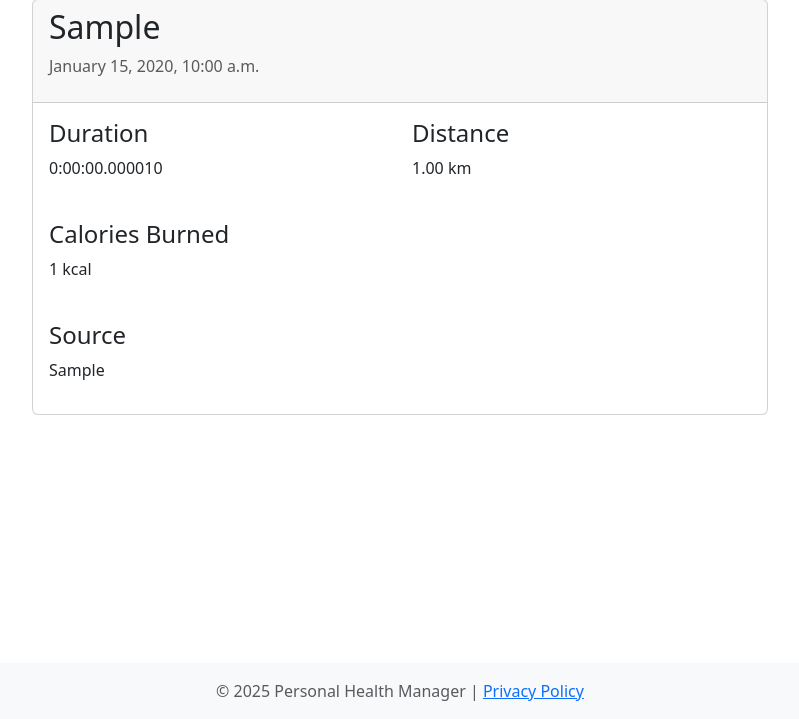
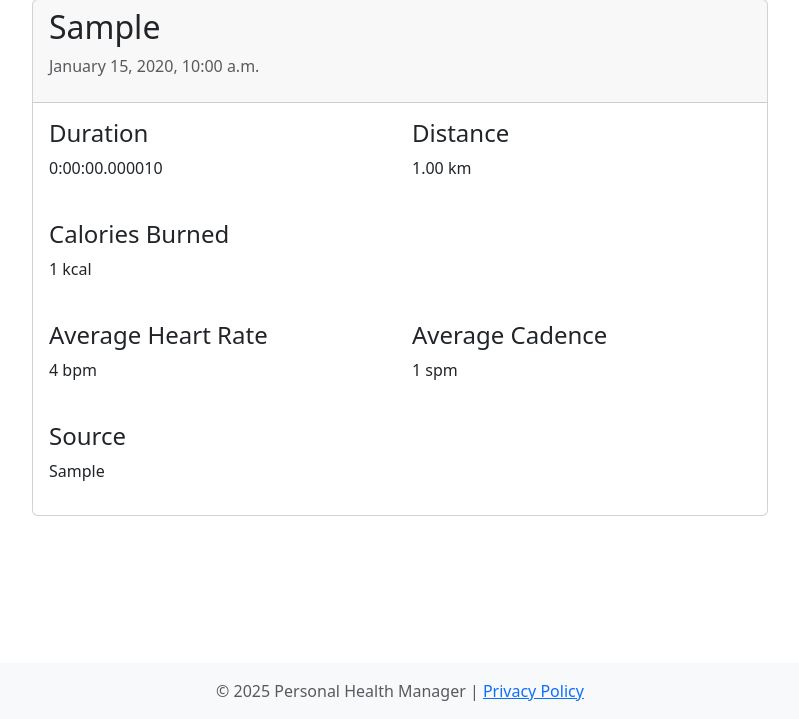
Before and after one commit to bradfeld/personal-health-manager, a Django app: page /strava/1/ in a window 1280 px wide. Shown: the part 81-800 px from the top of the page, without its empty margins (240-1039 px from the left). Run offline with Django 5.2, Linux system fonts and the light colour scheme; a user stored in the database is signed in; tables that the repository leaves empty hold one stand-in row (values such as "Sample post"); parts of the project's set-up code (start-up, migrations or seed data) failed here and were passed over.

Commit message:
Add average heart rate and cadence to Strava activities

```diff
--- a/core/models.py
+++ b/core/models.py
@@ -8,6 +8,8 @@ class Activity(models.Model):
     duration = models.DurationField()
     distance = models.FloatField(null=True, blank=True)
     calories = models.IntegerField(null=True, blank=True)
+    average_heart_rate = models.IntegerField(null=True, blank=True)
+    average_cadence = models.IntegerField(null=True, blank=True)
     source = models.CharField(max_length=20)  # 'strava' or 'whoop'
     external_id = models.CharField(max_length=100)
 
--- a/integrations/services/strava.py
+++ b/integrations/services/strava.py
@@ -74,6 +74,8 @@ class StravaService:
                     'duration': timedelta(seconds=activity_data['moving_time']),
                     'distance': activity_data['distance'] / 1000,
                     'calories': activity_data.get('calories'),
+                    'average_heart_rate': activity_data.get('average_heartrate'),
+                    'average_cadence': activity_data.get('average_cadence'),
                 }
             )
 
--- a/templates/core/activity_detail.html
+++ b/templates/core/activity_detail.html
@@ -33,6 +33,23 @@
                 </div>
                 {% endif %}
 
+                {% if activity.average_heart_rate or activity.average_cadence %}
+                <div class="row mt-4">
+                    {% if activity.average_heart_rate %}
+                    <div class="col-md-6">
+                        <h4>Average Heart Rate</h4>
+                        <p>{{ activity.average_heart_rate }} bpm</p>
+                    </div>
+                    {% endif %}
+                    {% if activity.average_cadence %}
+                    <div class="col-md-6">
+                        <h4>Average Cadence</h4>
+                        <p>{{ activity.average_cadence }} spm</p>
+                    </div>
+                    {% endif %}
+                </div>
+                {% endif %}
+
                 <div class="row mt-4">
                     <div class="col-md-6">
                         <h4>Source</h4>
```
Also changed, not shown: core/migrations/0002_activity_average_cadence_activity_average_heart_rate.py (added).
